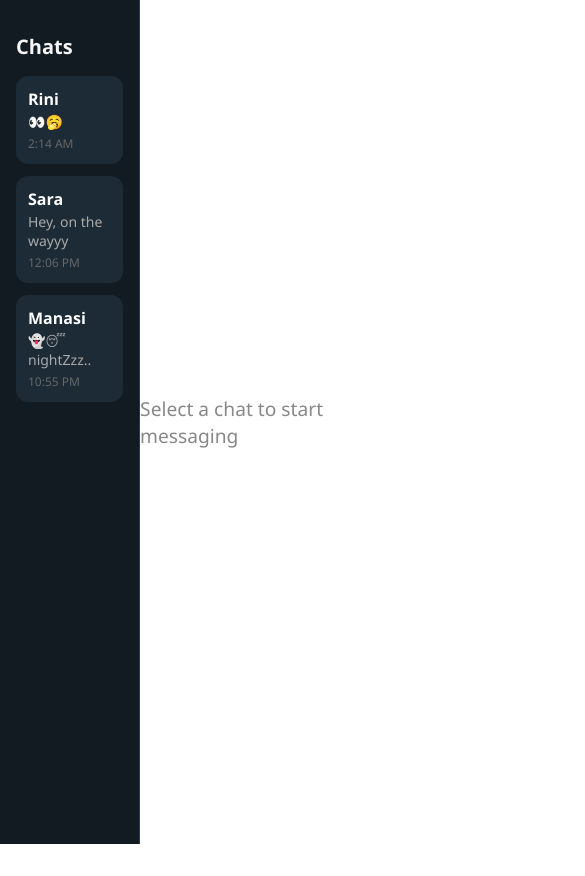
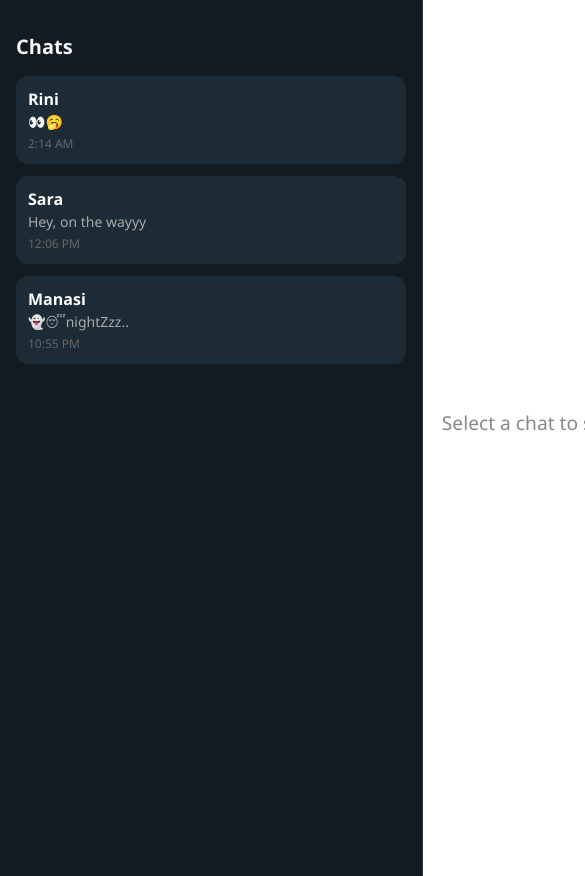
Before and after one commit to shrinidhimurthi/goldenplanet, a React (Create React App) app: page / in a window 390 px wide. Shown: the top 876 px of the page, 585 px wide, since content can reach past the window. Before the commit the page ends 844 px from the top, so only its background shows below. Built offline with nearby package versions, Linux system fonts and the light colour scheme.

Commit message:
changes done

```diff
--- a/src/components/ChatPage.css
+++ b/src/components/ChatPage.css
@@ -167,3 +167,44 @@
   color: #888;
   font-size: 1.2rem;
 }
+/* Mobile: only one view at a time like WhatsApp */
+@media (max-width: 768px) {
+  .chat-container {
+    flex-direction: column;
+    position: relative;
+  }
+
+  .contact-list,
+  .chat-window {
+    width: 100%;
+    height: 100vh;
+    position: absolute;
+    top: 0;
+    left: 0;
+    transition: transform 0.3s ease;
+    z-index: 10;
+  }
+
+  /* If chat is active, hide contact list */
+  .chat-container.active-chat .contact-list {
+    transform: translateX(-100%);
+  }
+
+  .chat-container.active-chat .chat-window {
+    transform: translateX(0);
+  }
+
+  /* If no chat is selected, hide chat window */
+  .chat-container:not(.active-chat) .chat-window {
+    transform: translateX(100%);
+  }
+
+  /* Back button */
+  .chat-header .back-btn {
+    display: inline-block;
+    cursor: pointer;
+    margin-right: 12px;
+    font-size: 1.2rem;
+    color: #fff;
+  }
+}
--- a/src/components/ChatPage.js
+++ b/src/components/ChatPage.js
@@ -32,7 +32,7 @@ export default function ChatPage() {
   };
 
   return (
-    <div className="chat-container">
+    <div className={`chat-container ${activeChat ? "active-chat" : ""}`}>
       {/* LEFT CONTACT LIST */}
       <div className="contact-list">
         <h2>Chats</h2>
@@ -54,8 +54,11 @@ export default function ChatPage() {
         {activeChat ? (
           <>
             <div className="chat-header">
-              {contacts.find((c) => c.id === activeChat)?.name}
+             {/* Back button for mobile */}
+             <span className="back-btn" onClick={() => setActiveChat(null)}>←</span>
+             {contacts.find((c) => c.id === activeChat)?.name}
             </div>
+
 
             <div
               className="chat-messages"
```
